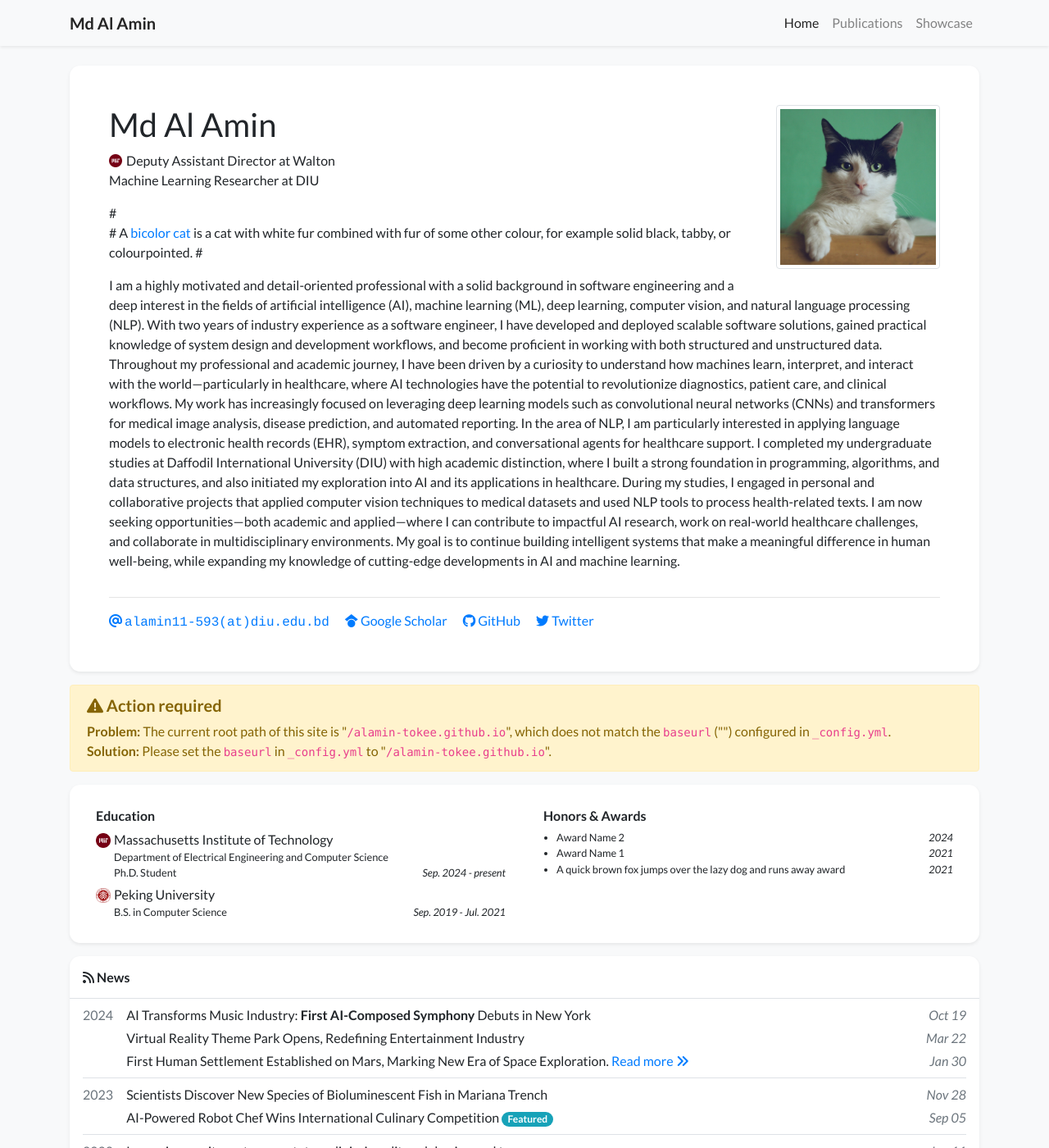
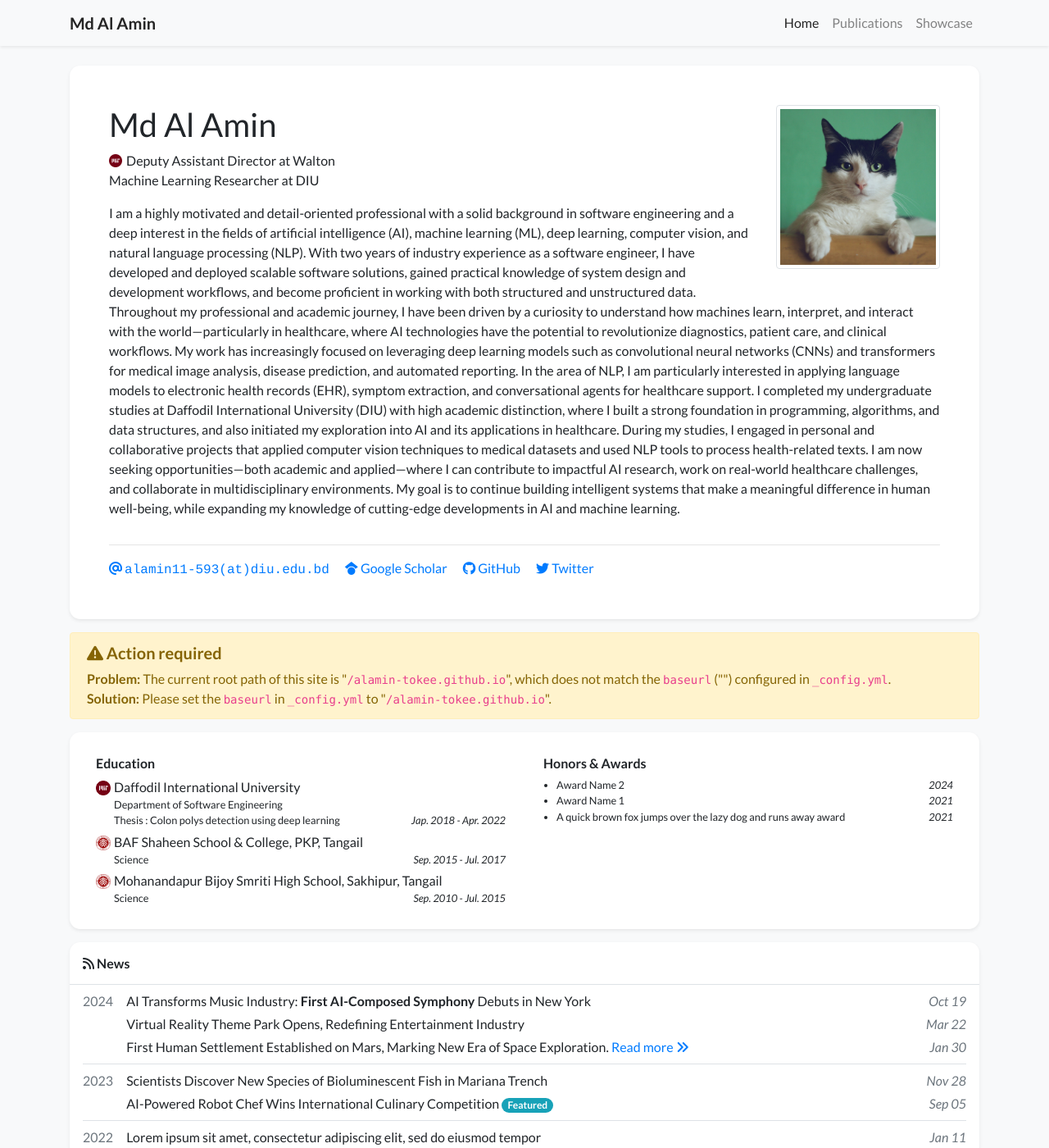
Before and after one commit to Alamin-Tokee/alamin-tokee.github.io, a Jekyll site: the page built from index.html, in a window 1280 px wide and 1400 px high. Shown: the whole window at 82% size. Built offline with Jekyll 4.4.1, drawn with Linux system fonts in a browser that asks for light colours; nearby versions of some CDN libraries; a style sheet for code colours, icons or effects is not loaded.

Commit message:
Academic portfolio

```diff
--- a/_data/profile.yml
+++ b/_data/profile.yml
@@ -21,9 +21,6 @@ twitter: tokkee_al # Do not include the '@' symbol
 
 short_bio_text_justify: false
 short_bio: >-
-  # <p>
-  #   A <a href="https://en.wikipedia.org/wiki/Bicolor_cat" target="_blank">bicolor cat</a> is a cat with white fur combined with fur of some other colour, for example solid black, tabby, or colourpointed.
-  # </p>
   <p>
     I am a highly motivated and detail-oriented professional with a solid background in software engineering and a deep interest in the fields of artificial intelligence (AI), machine learning (ML), deep learning, computer vision, and natural language processing (NLP). With two years of industry experience as a software engineer,
     I have developed and deployed scalable software solutions, gained practical knowledge of system design and development workflows, and become proficient in working with both structured and unstructured data. Throughout my professional and academic journey, I have been driven by a curiosity to understand how machines learn,
@@ -39,16 +36,20 @@ portrait_caption: >-
   Photo by Manja Vitolic on Unsplash (this caption is optional, comment it out to disable).
 
 education:
-- name: Massachusetts Institute of Technology
+- name: Daffodil International University
   logo: /assets/images/badges/MIT_Social_circle.png
   position: >-
-    Department of Electrical Engineering and Computer Science <br/>
-    Ph.D. Student
-  date: Sep. 2024 - present
-- name: Peking University
+    Department of Software Engineering <br/>
+    Thesis : Colon polys detection using deep learning <br/>
+  date: Jap. 2018 - Apr. 2022
+- name: BAF Shaheen School & College, PKP, Tangail
   logo: /assets/images/badges/PKU_red.png
-  position: B.S. in Computer Science
-  date: Sep. 2019 - Jul. 2021
+  position: Science
+  date: Sep. 2015 - Jul. 2017
+- name: Mohanandapur Bijoy Smriti High School, Sakhipur, Tangail
+  logo: /assets/images/badges/PKU_red.png
+  position: Science
+  date: Sep. 2010 - Jul. 2015
 
 # experience:
 # - name: Peking University
```
